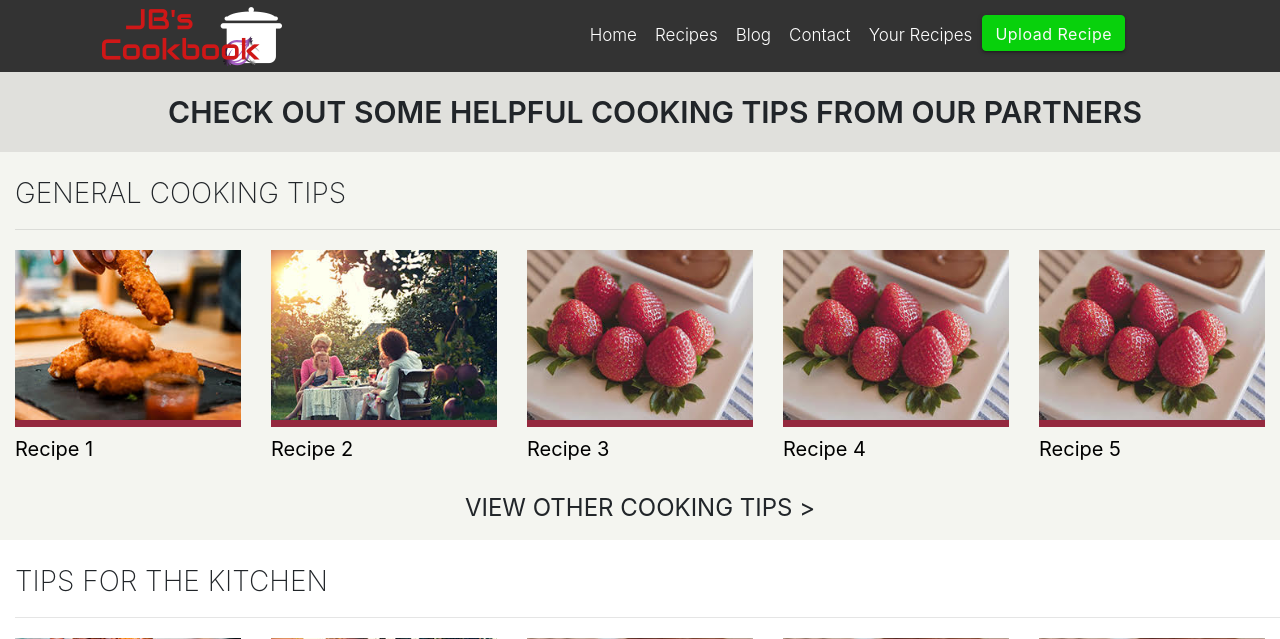
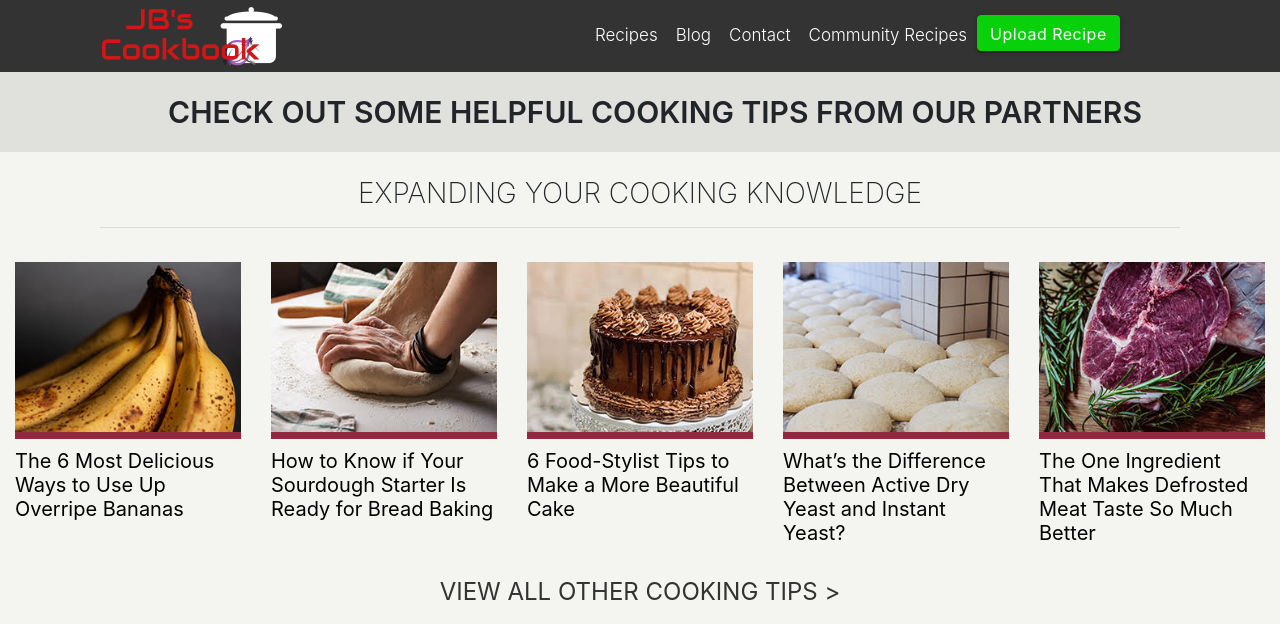
Before and after one commit to JackBen2019/Jack-Bennett-Data-Centric-Development-Milestone-Project, a Flask app: page /blog in a window 1280 px wide. Shown: the top 639 px of the page. Run offline with Flask 2, Linux system fonts and the light colour scheme; some libraries are stand-ins or nearby versions.

Commit message:
Images added to 'Expanding Your Cooking Knowledge' section

```diff
--- a/templates/base.html
+++ b/templates/base.html
@@ -19,8 +19,8 @@
 	<header class="container-fluid">
 		<div style="margin-right: 0 !important;" class="row">
 			<div class="col-md-4 header-content">
-				<a href="#" class="navbar-brand website-logo"
-					target="_blank"><img alt="Jack Bennett's Cookbook Logo" class="website-logo" src="static/images/JB-Cookbook-Logo.png"></a>
+				<a href="{{ url_for('index') }}" class="navbar-brand website-logo">
+                <img alt="Jack Bennett's Cookbook Logo" class="website-logo" src="static/images/JB-Cookbook-Logo.png"></a>
 			</div>
 			<div class="col-md-8 header-content">
 				<nav class="navbar-expand-sm">
@@ -28,9 +28,6 @@
 						data-target="#collapse_target">Menu</a>
 					<div style="border: 0px !important;" class="collapse navbar-collapse" id="collapse_target">
 						<ul style="border: 0px !important;" class="navbar-nav nav-menu mx-auto ml-auto">
-							<li style="padding-left: 10px;" class="nav-item">
-								<a href="{{ url_for('index') }}" class="nav-link menu-item">Home</a>
-							</li>
 							<li style="padding-left: 10px;" class="nav-item">
 								<a href="{{ url_for('recipes') }}" class="nav-link menu-item">Recipes</a>
 							</li>
@@ -41,7 +38,7 @@
 								<a href="{{ url_for('contact') }}" class="nav-link menu-item">Contact</a>
 							</li>
                             <li style="padding-left: 10px;" class="nav-item">
-								<a href="{{ url_for('yourrecipes') }}" class="nav-link menu-item">Your Recipes</a>
+								<a href="{{ url_for('yourrecipes') }}" class="nav-link menu-item">Community Recipes</a>
 							</li>
 							<li style="padding-left: 10px;">
 								<form action="{{ url_for('upload') }}">
--- a/templates/blog.html
+++ b/templates/blog.html
@@ -9,52 +9,51 @@
 </section>
 
 <section style="background-color: #f4f5f0 !important;" class="container-fluid">
-	<div class="container row recipes-heading-container">
+	<div class="container row cooking-knowledge-heading-container">
 		<div class="col-12">
-			<h3 class="recipes-heading">GENERAL COOKING TIPS</h3>
+			<h3 class="cooking-knowledge-heading">EXPANDING YOUR COOKING KNOWLEDGE</h3>
+			<hr style="padding-bottom: 8px;">
 		</div>
 	</div>
-	<hr class="recipes-blog-hr">
 	<div style="text-align: center;" class="container-fluid row cooking-knowledge-section">
 		<div class="image-contain col-lg-2 col-xs-4 col-sm-12">
-			<a href="https://www.thekitchn.com/pantry-ingredient-crispy-chicken-23002804" target="_blank">
-				<img class="image" style="border-bottom: 7px solid #94283e;" src="static/images/fried_chicken.jpg" alt="">
-				<h5>Recipe 1</h5>
+			<a href="https://www.thekitchn.com/6-delicious-ways-to-use-up-overripe-bananas-223860" target="_blank">
+				<img class="image" style="border-bottom: 7px solid #94283e;" src="static/images/overripe_bananas.jpg" alt="">
+				<h5>The 6 Most Delicious Ways to Use Up Overripe Bananas</h5>
 			</a>
 		</div>
 		<div class="image-contain col-lg-2 col-xs-4 col-sm-12">
-			<a href="https://www.thekitchn.com/coronavirus-cook-for-others-23019599" target="_blank">
-				<img class="image" style="border-bottom: 7px solid #94283e;" src="static/images/cook-for-family.jpg" alt="">
-				<h5>Recipe 2</h5>
+			<a href="https://www.thekitchn.com/testing-sourdough-starter-for-baking-23020669" target="_blank">
+				<img class="image" style="border-bottom: 7px solid #94283e;" src="static/images/sourdough_starter.jpg" alt="">
+				<h5>How to Know if Your Sourdough Starter Is Ready for Bread Baking</h5>
 			</a>
 		</div>
 		<div class="image-contain col-lg-2 col-xs-4 col-sm-12">
-			<a href="https://www.thekitchn.com/what-to-do-right-after-bringing-fresh-berries-home-23015556"
+			<a href="https://www.thekitchn.com/cake-tips-food-stylist-23016610"
 				target="_blank">
-				<img class="image" style="border-bottom: 7px solid #94283e;" src="static/images/strawberries.jpg" alt="">
-				<h5>Recipe 3</h5>
+				<img class="image" style="border-bottom: 7px solid #94283e;" src="static/images/beautiful_cake.jpg" alt="">
+				<h5>6 Food-Stylist Tips to Make a More Beautiful Cake</h5>
 			</a>
 		</div>
 		<div class="image-contain col-lg-2 col-xs-6 col-sm-12">
-			<a href="https://www.thekitchn.com/what-to-do-right-after-bringing-fresh-berries-home-23015556"
+			<a href="https://www.thekitchn.com/whats-the-difference-between-active-dry-yeast-and-instant-yeast-54252"
 				target="_blank">
-				<img class="image" style="border-bottom: 7px solid #94283e;" src="static/images/strawberries.jpg" alt="">
-				<h5>Recipe 4</h5>
+				<img class="image" style="border-bottom: 7px solid #94283e;" src="static/images/yeast.jpg" alt="">
+				<h5>What’s the Difference Between Active Dry Yeast and Instant Yeast?</h5>
 			</a>
 		</div>
 		<div class="image-contain col-lg-2 col-xs-6 col-sm-12">
-			<a href="https://www.thekitchn.com/what-to-do-right-after-bringing-fresh-berries-home-23015556"
+			<a href="https://www.thekitchn.com/easiest-marinade-frozen-meat-23005063"
 				target="_blank">
-				<img class="image" style="border-bottom: 7px solid #94283e;" src="static/images/strawberries.jpg" alt="">
-				<h5>Recipe 5</h5>
+				<img class="image" style="border-bottom: 7px solid #94283e;" src="static/images/defrosted_meat.jpg" alt="">
+				<h5>The One Ingredient That Makes Defrosted Meat Taste So Much Better</h5>
 			</a>
 		</div>
 		<div class="container row cooking-knowledge-heading-container">
 			<div class="col-12">
-				<h4 class="cooking-tips-heading">VIEW OTHER COOKING TIPS ></h3>
+				<a style="color: #333;" href="https://www.thekitchn.com/skills" target="_blank"><h4 class="cooking-tips-heading">VIEW ALL OTHER COOKING TIPS ></h3></a>
 			</div>
 		</div>
-	</div>
 </section>
 
 <section class="container-fluid">
```
Also changed, not shown: templates/index.html (+16 -16 lines), README.md, static/images/bbq-ribs.jpg (deleted), static/images/beautiful_cake.jpg (added), static/images/belgian-waffles.jpg (deleted), static/images/cook-for-family.jpg (deleted), static/images/defrosted_meat.jpg (added), static/images/fried_chicken.jpg (deleted), static/images/iStock-668391976_XLHero-image_woman-turning-dial_washing-machine-e1567367752354-1920x964.jpg (deleted), static/images/overripe_bananas.jpg (added), static/images/sourdough_starter.jpg (added), static/images/strawberries.jpg (deleted), static/images/teal-icing-cupcake-recipe.jpg (deleted), static/images/yeast.jpg (added).
